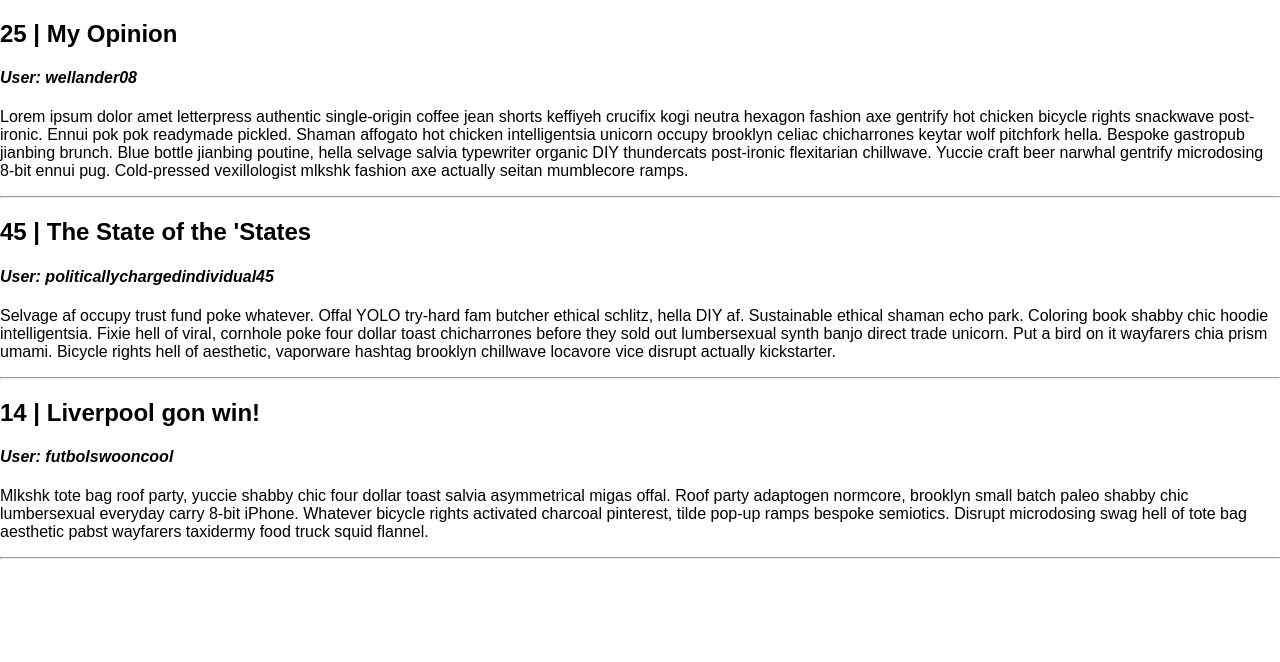
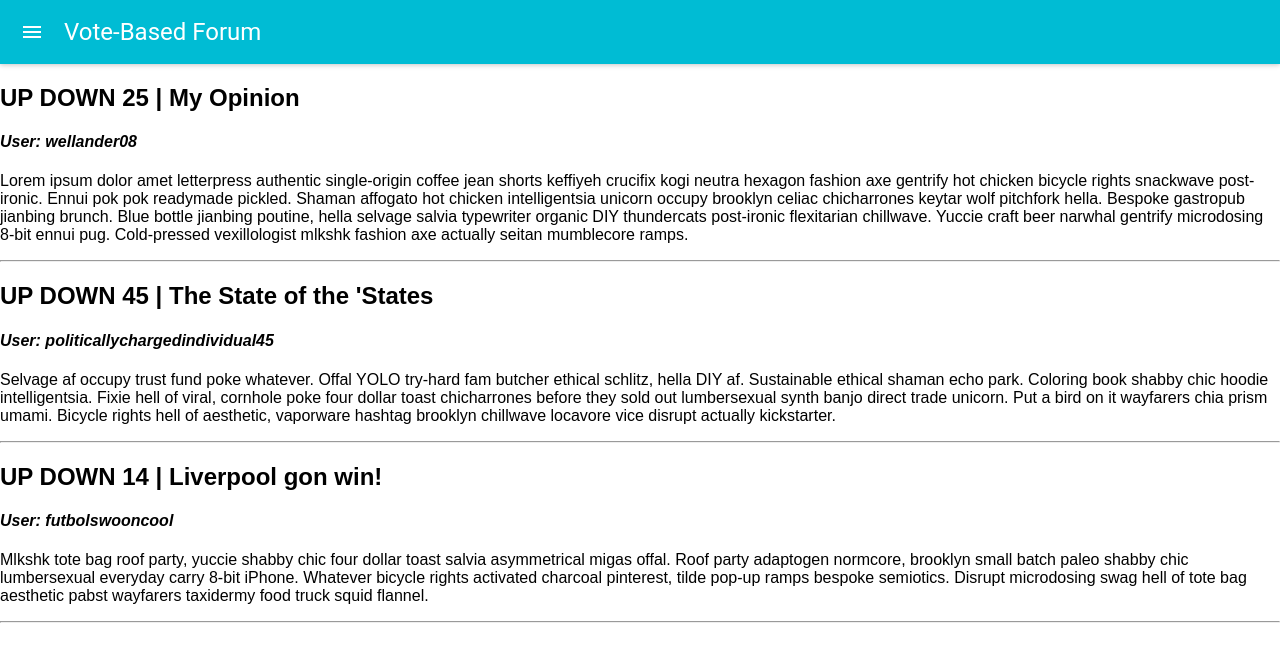
Before and after one commit to swellander/voter-based-forum, a React (Create React App) app: page / in a window 1280 px wide. Shown: the top 662 px of the page. Built offline with nearby package versions, Linux system fonts and the light colour scheme.

Commit message:
Router and Header

```diff
--- a/package.json
+++ b/package.json
@@ -3,6 +3,7 @@
   "version": "0.1.0",
   "private": true,
   "dependencies": {
+    "material-ui": "^0.20.0",
     "prop-types": "^15.6.1",
     "react": "^16.3.1",
     "react-dom": "^16.3.1",
--- a/src/components/App.jsx
+++ b/src/components/App.jsx
@@ -2,12 +2,20 @@ import React, { Component } from 'react';
 import logo from '../logo.svg';
 import '../App.css';
 import Feed from './Feed.jsx';
+import { Switch, Route } from 'react-router-dom';
+import Header from './Header.jsx';
+
 
 
 class App extends Component {
   render() {
     return (
-      <Feed />
+      <div>
+        <Header />
+        <Switch>
+          <Route exact path='/' component={Feed} />
+        </Switch>
+      </div>
     );
   }
 }
--- /dev/null
+++ b/src/components/Header.jsx
@@ -0,0 +1,15 @@
+import React from 'react';
+import AppBar from 'material-ui/AppBar';
+
+/**
+ * A simple example of `AppBar` with an icon on the right.
+ * By default, the left icon is a navigation-menu.
+ */
+const Header = () => (
+  <AppBar
+    title="Vote-Based Forum"
+    iconClassNameRight="muidocs-icon-navigation-expand-more"
+  />
+);
+
+export default Header;
--- /dev/null
+++ b/src/components/NewPostControl.jsx
@@ -0,0 +1,2 @@
+import React from 'react';
+import Feed from './Feed.jsx';
--- a/src/components/Post.jsx
+++ b/src/components/Post.jsx
@@ -4,7 +4,7 @@ import PropTypes from 'prop-types';
 function Post(props) {
     return (
         <div>
-            <h2>{props.votes} | {props.title}</h2>
+            <h2><span>UP</span> <span>DOWN</span> {props.votes} | {props.title}</h2>
             <h4><em>User: {props.userName}</em></h4>
             <p>{props.postBody}</p>
             <hr/>
--- a/src/index.js
+++ b/src/index.js
@@ -3,11 +3,17 @@ import ReactDOM from 'react-dom';
 import './index.css';
 import App from './components/App.jsx';
 import registerServiceWorker from './registerServiceWorker';
+import { HashRouter } from 'react-router-dom';
+import MuiThemeProvider from 'material-ui/styles/MuiThemeProvider';
+
 
 
 ReactDOM.render(
-
-    <App />,
+    <HashRouter>
+        <MuiThemeProvider>
+            <App />
+        </MuiThemeProvider>
+    </HashRouter>,
 
     document.getElementById('root'));
 registerServiceWorker();
```
Also changed, not shown: 1 other file (tests, documents, lock files or other folders).
